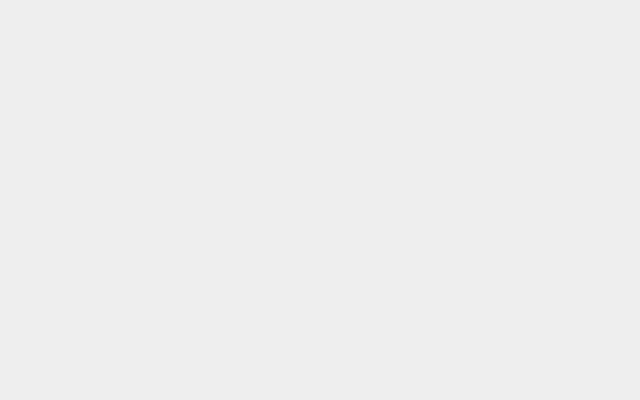
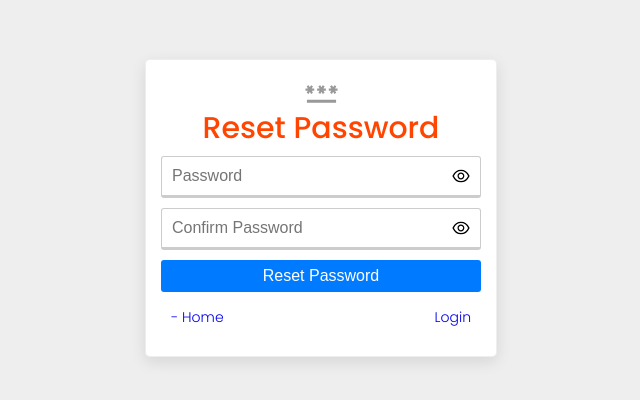
Before and after one commit to hr-shuvo/MERN---AUTH---APP, a React (Create React App) app: page /resetPassword/1 in a window 1280 px wide. Before the commit this address had no page. Shown: the part 192-592 px from the top of the page, without its empty margins (319-959 px from the left). Built offline with nearby package versions, Linux system fonts and the light colour scheme.

Commit message:
add reset, forgot component

```diff
--- a/src/App.js
+++ b/src/App.js
@@ -3,6 +3,8 @@ import Home from "./pages/home/Home";
 import Layout from "./components/layout/Layout";
 import Login from "./pages/auth/Login";
 import Register from "./pages/auth/Register";
+import Forgot from "./pages/auth/Forgot";
+import Reset from "./pages/auth/Reset";
 
 
 function App() {
@@ -24,6 +26,14 @@ function App() {
                         <Register/>
                     }/>
 
+                    <Route path='/forgot' element={
+                        <Forgot/>
+                    }/>
+
+                    <Route path='/resetPassword/:resetToken' element={
+                        <Reset/>
+                    }/>
+
                 </Routes>
             </BrowserRouter>
         </>
--- /dev/null
+++ b/src/pages/auth/Forgot.js
@@ -0,0 +1,58 @@
+import styles from './auth.module.scss'
+import Card from "../../components/card/Card";
+import {useState} from "react";
+import {Link} from "react-router-dom";
+import {AiOutlineMail} from "react-icons/ai";
+
+const initialState = {
+    email: '',
+}
+const Forgot = () => {
+    const [fromData, setFromData] = useState(initialState);
+    const {email} = fromData;
+
+    const handleInputChange = (e) => {
+        const {name, value} = e.target
+
+        setFromData({...fromData, [name]: value});
+    }
+    const loginUser = () => {
+    }
+
+    return (
+        <div className={`container ${styles.auth}`}>
+            <Card cardClass={''}>
+                <div className={styles.form}>
+                    <div className='--flex-center'>
+                        <AiOutlineMail size={35} color={'#999'}></AiOutlineMail>
+                    </div>
+                    <h2>Forgot Password</h2>
+
+                    <form onSubmit={loginUser}>
+                        <input type={"email"}
+                               value={email}
+                               name={'email'}
+                               placeholder={"Email"}
+                               required={true}
+                               onChange={handleInputChange}
+                        />
+
+                        <button type={"submit"} className='--btn --btn-primary --btn-block'>Get Reset Link</button>
+
+                        <div className={styles.links}>
+                            <p><Link to={'/'}>- Home</Link></p>
+                            <p><Link to={'/login'}>Login</Link></p>
+
+                        </div>
+                    </form>
+
+
+                </div>
+
+            </Card>
+
+        </div>
+    );
+};
+
+export default Forgot;
--- /dev/null
+++ b/src/pages/auth/Reset.js
@@ -0,0 +1,68 @@
+import styles from './auth.module.scss'
+import Card from "../../components/card/Card";
+import {useState} from "react";
+import {Link} from "react-router-dom";
+import {MdPassword} from "react-icons/md";
+import PasswordInput from "../../components/passwordInput/PasswordInput";
+
+const initialState = {
+    password: '',
+    password2: '',
+}
+
+const Reset = () => {
+    const [fromData, setFromData] = useState(initialState);
+    const {password, password2} = fromData;
+
+
+    const handleInputChange = (e) => {
+        const {name, value} = e.target
+
+        setFromData({...fromData, [name]: value});
+    }
+    const loginUser = () => {
+    }
+
+    return (
+        <div className={`container ${styles.auth}`}>
+            <Card cardClass={''}>
+                <div className={styles.form}>
+                    <div className='--flex-center'>
+                        <MdPassword size={35} color={'#999'}></MdPassword>
+                    </div>
+                    <h2>Reset Password</h2>
+
+                    <form onSubmit={loginUser}>
+                        <PasswordInput
+                            placeholder={'Password'}
+                            name={'password'}
+                            value={password}
+                            onChange={handleInputChange}
+                        />
+
+                        <PasswordInput
+                            placeholder={'Confirm Password'}
+                            name={'password2'}
+                            value={password2}
+                            onChange={handleInputChange}
+                        />
+
+                        <button type={"submit"} className='--btn --btn-primary --btn-block'>Reset Password</button>
+
+                        <div className={styles.links}>
+                            <p><Link to={'/'}>- Home</Link></p>
+                            <p><Link to={'/login'}>Login</Link></p>
+
+                        </div>
+                    </form>
+
+
+                </div>
+
+            </Card>
+
+        </div>
+    );
+};
+
+export default Reset;
```
